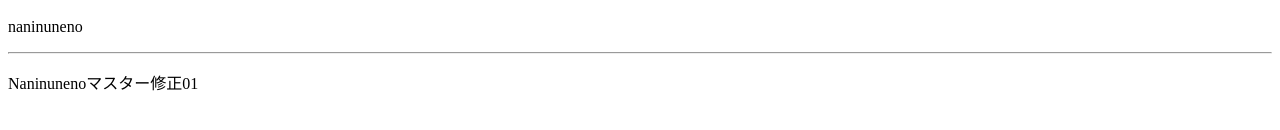
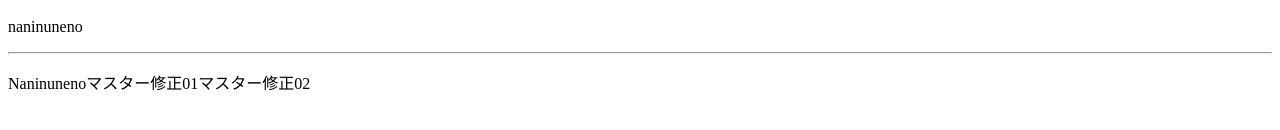
Before and after one commit to zd2c08/firstTest, a plain HTML site: page index.html in a window 1280 px wide. Shown: the part 164-294 px from the top of the page. Drawn offline with Linux system fonts and the light colour scheme.

Commit message:
マスタ修正02

```diff
--- a/index.html
+++ b/index.html
@@ -11,6 +11,6 @@
 	<p id="aaa">Tachitsuteto</p>
 	<p id="aaa">naninuneno</p>
 	<hr>
-	<p>Naninunenoマスター修正01</p>
+	<p>Naninunenoマスター修正01マスター修正02</p>
 </body>
 </html>
```
